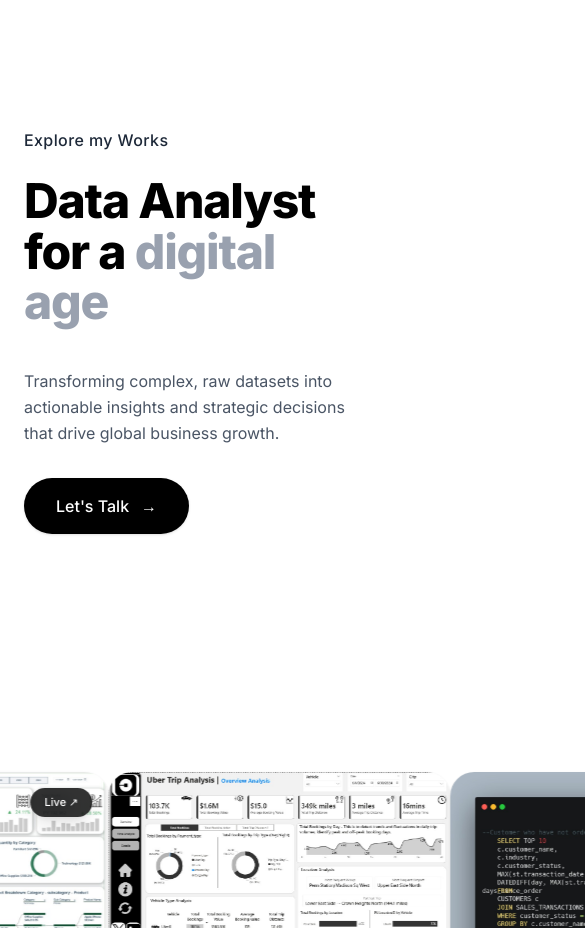
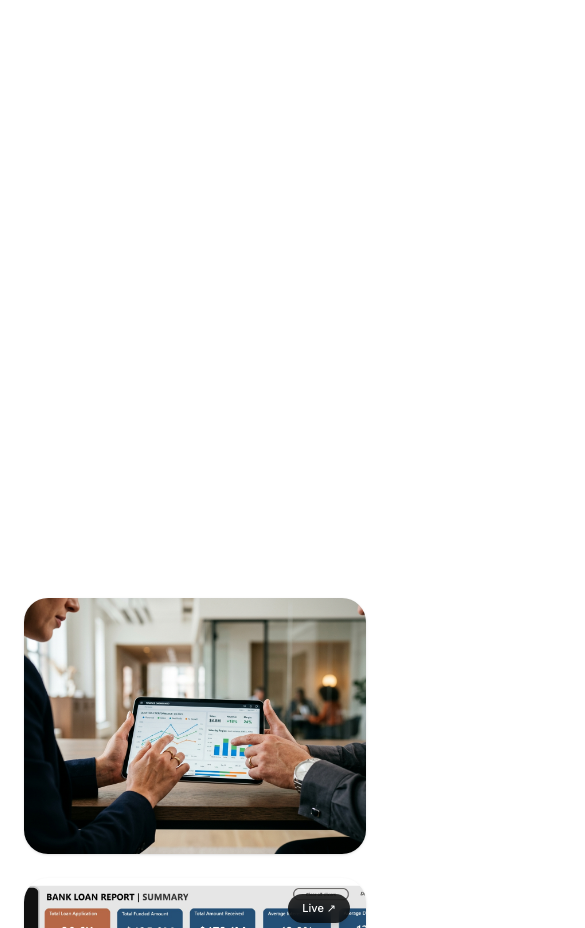
Before and after one commit to boyalonetechs/olumide, a Next.js app: page / in a window 390 px wide. Shown: the part 1865-2793 px from the top of the page, 585 px wide, since content can reach past the window. Built offline with nearby package versions, Linux system fonts and the light colour scheme.

Commit message:
Use plain stacked gallery and static header on mobile in carousel

```diff
--- a/components/carousel.tsx
+++ b/components/carousel.tsx
@@ -40,6 +40,18 @@ export default function Carousel() {
   const [activeImg, setActiveImg] = useState<number | null>(null);
   const [sectionHeight, setSectionHeight] = useState(300);
   const [distance, setDistance] = useState(0);
+
+  /* Mobile-first: the pinned horizontal scroll plus the slide-in header
+     are desktop-only. Small screens get a plain stacked gallery instead. */
+  const [isMobile, setIsMobile] = useState(false);
+
+  useEffect(() => {
+    const mq = window.matchMedia("(max-width: 767px)");
+    const update = () => setIsMobile(mq.matches);
+    update();
+    mq.addEventListener("change", update);
+    return () => mq.removeEventListener("change", update);
+  }, []);
 
   /* Vertical scroll through the tall section drives the horizontal slide */
   const { scrollYProgress } = useScroll({
@@ -86,9 +98,9 @@ export default function Carousel() {
         {/* Hero Section */}
         <main className="mb-16">
           <motion.span
-            initial={{ opacity: 0, y: 30 }}
-            whileInView={{ opacity: 1, y: 0 }}
-            viewport={{ once: true, margin: "-10%" }}
+            initial={isMobile ? { opacity: 1 } : { opacity: 0, y: 30 }}
+            whileInView={isMobile ? undefined : { opacity: 1, y: 0 }}
+            viewport={isMobile ? undefined : { once: true, margin: "-10%" }}
             transition={{ duration: 0.6, ease: [0.22, 1, 0.36, 1] }}
             className="mb-6 block text-base font-medium tracking-wide text-gray-800"
           >
@@ -98,9 +110,9 @@ export default function Carousel() {
           <div className="grid grid-cols-1 items-start gap-8 md:grid-cols-12">
             {/* Main Headline Left */}
             <motion.div
-              initial={{ opacity: 0, x: -60 }}
-              whileInView={{ opacity: 1, x: 0 }}
-              viewport={{ once: true, margin: "-10%" }}
+              initial={isMobile ? { opacity: 1 } : { opacity: 0, x: -60 }}
+              whileInView={isMobile ? undefined : { opacity: 1, x: 0 }}
+              viewport={isMobile ? undefined : { once: true, margin: "-10%" }}
               transition={{ duration: 0.7, ease: [0.22, 1, 0.36, 1] }}
               className="md:col-span-8 lg:col-span-8"
             >
@@ -112,9 +124,9 @@ export default function Carousel() {
 
             {/* Bio & CTA Right */}
             <motion.div
-              initial={{ opacity: 0, x: 60 }}
-              whileInView={{ opacity: 1, x: 0 }}
-              viewport={{ once: true, margin: "-10%" }}
+              initial={isMobile ? { opacity: 1 } : { opacity: 0, x: 60 }}
+              whileInView={isMobile ? undefined : { opacity: 1, x: 0 }}
+              viewport={isMobile ? undefined : { once: true, margin: "-10%" }}
               transition={{ duration: 0.7, delay: 0.15, ease: [0.22, 1, 0.36, 1] }}
               className="flex h-full flex-col justify-between pt-2 md:col-span-4 lg:col-span-4"
             >
@@ -133,7 +145,7 @@ export default function Carousel() {
 
         <section
           ref={sectionRef}
-          className="relative"
+          className="relative hidden md:block"
           style={{ height: sectionHeight }}
         >
           <div className="sticky top-0 flex h-screen items-center pt-1">
@@ -199,6 +211,43 @@ export default function Carousel() {
             </div>
           </div>
         </section>
+
+        {/* Mobile: plain stacked gallery (no horizontal pinning) */}
+        <div className="space-y-6 md:hidden">
+          {SLIDES.map((slide, i) => (
+            <div
+              key={`${slide.src}-${i}`}
+              className="relative overflow-hidden rounded-3xl shadow-sm"
+            >
+              <button
+                onClick={() => setActiveImg(i)}
+                aria-label={`Open ${slide.alt} in full size`}
+                className="relative block w-full cursor-zoom-in text-left"
+              >
+                {/* eslint-disable-next-line @next/next/no-img-element -- keep provided markup */}
+                <img
+                  src={slide.src}
+                  alt={slide.alt}
+                  loading="lazy"
+                  decoding="async"
+                  draggable={false}
+                  className="aspect-[4/3] w-full select-none object-cover object-top"
+                />
+              </button>
+              {slide.link && (
+                <a
+                  href={slide.link}
+                  target="_blank"
+                  rel="noreferrer"
+                  aria-label={`Open ${slide.alt} on GitHub`}
+                  className="absolute right-4 top-4 z-10 flex items-center gap-1 rounded-full bg-black/80 px-3.5 py-1.5 text-[11px] font-medium text-white shadow-lg backdrop-blur-sm transition hover:bg-black"
+                >
+                  Live ↗
+                </a>
+              )}
+            </div>
+          ))}
+        </div>
       </div>
 
       {/* Full-image modal */}
```
